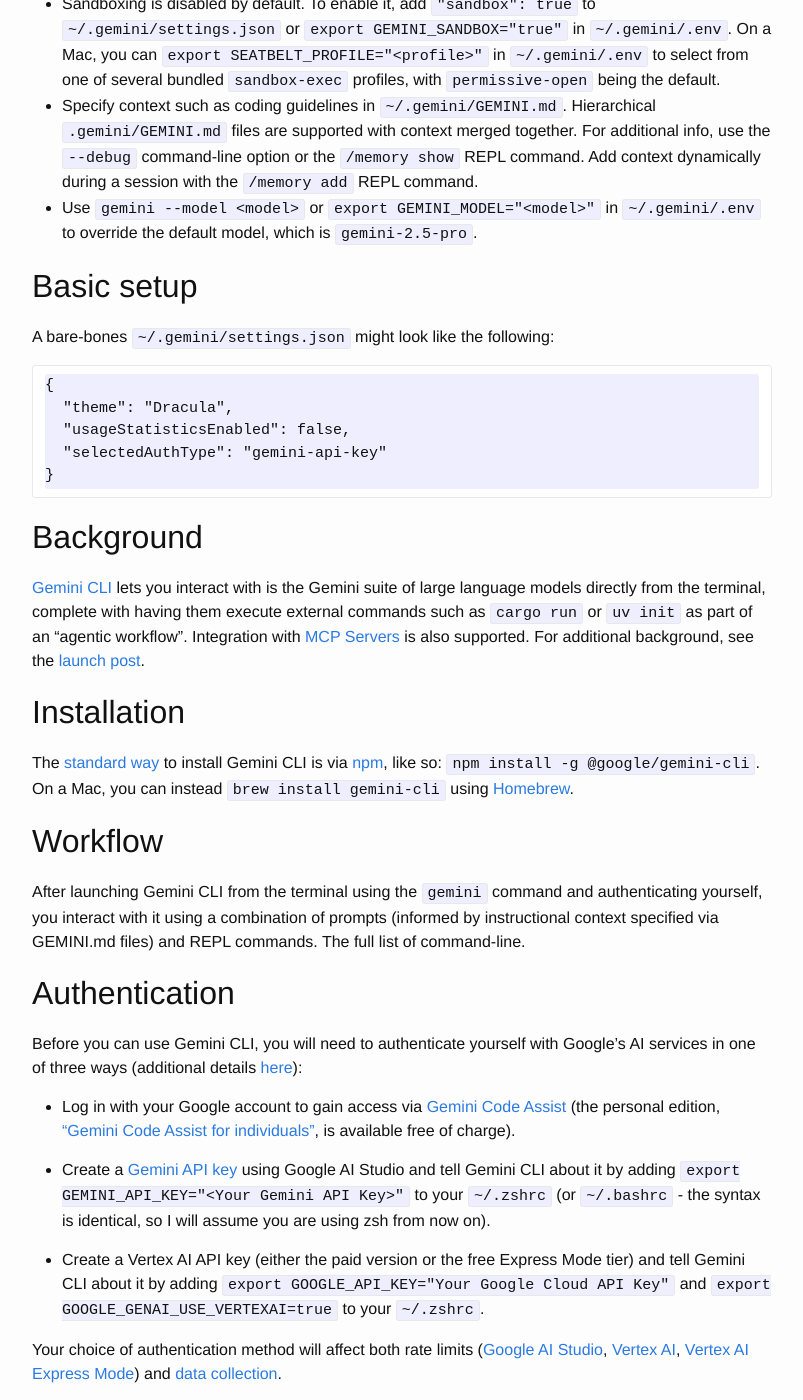
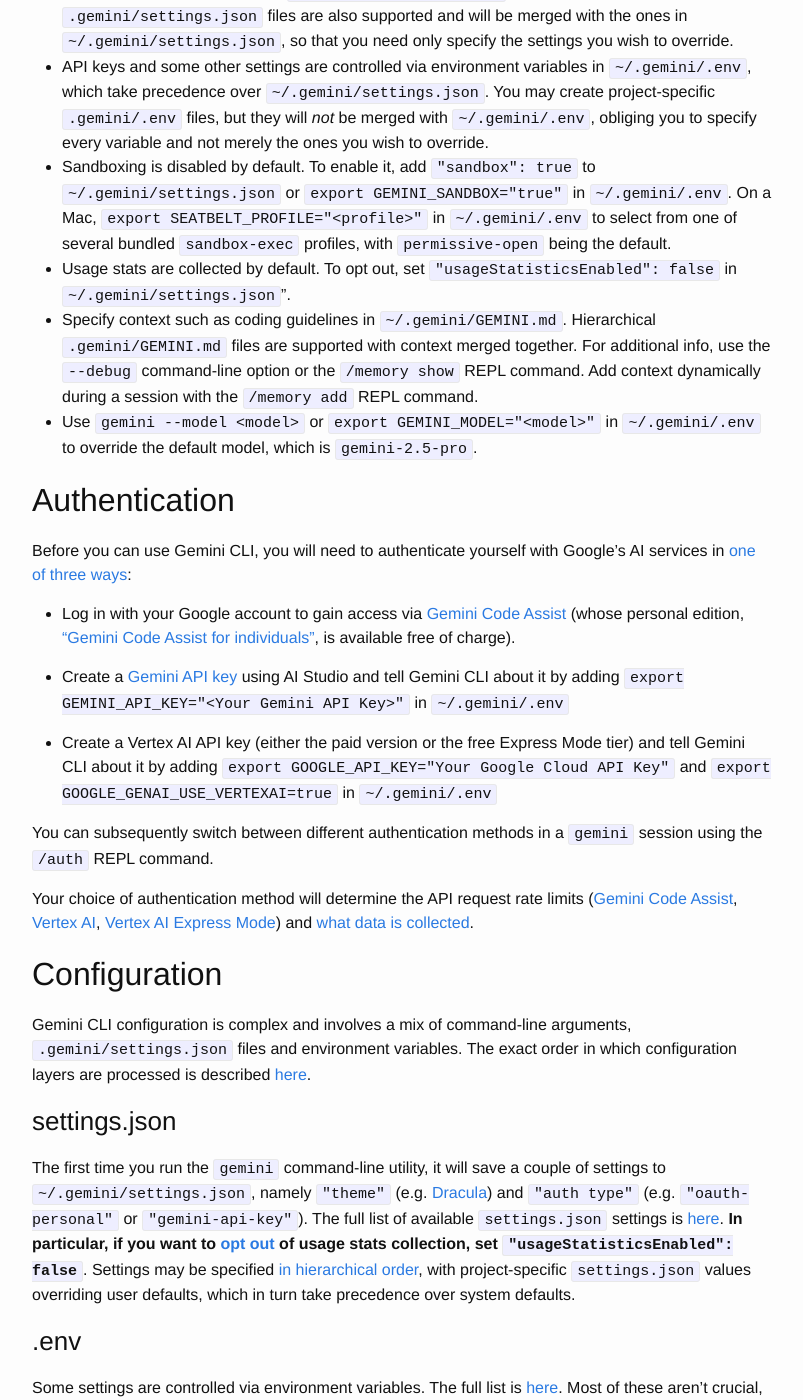
Before and after one commit to vglazer/vglazer.github.io, a Jekyll site: the page built from _posts/2025-07-22-getting-started-with-gemini-cli.md, in a window 1280 px wide and 1400 px high, scrolled down 498 px. Shown: the whole window, without its empty margins (238-1041 px from the left). Built offline with Jekyll 4.4.1, drawn with Linux system fonts in a browser that asks for light colours; nearby versions of some CDN libraries; some of the changed text lies outside the part shown.

Commit message:
Better structure

````diff
--- a/_posts/2025-07-22-getting-started-with-gemini-cli.md
+++ b/_posts/2025-07-22-getting-started-with-gemini-cli.md
@@ -6,53 +6,42 @@ permalink: getting-started-with-gemini-cli-on-a-mac
 categories: ai agents llms productiviy devtools osx gemini google
 ---
 
+## Why this post
+The Gemini CLI [launch post](https://blog.google/technology/developers/introducing-gemini-cli-open-source-ai-agent/) does a good job of summarizing the tool's capabiliies and the [GitHub repo README.md](https://github.com/google-gemini/gemini-cli/) should help you get up and running quickly.
+
+However, the [full docs](https://github.com/google-gemini/gemini-cli/blob/main/docs/index.md) cover a lot of ground and I thought others might also find the notes I took to help me navigate them useful. While there is a bit of a Mac focus, most of this should hopefully apply on other platforms as well.
+
 ## TL;DR
-- On a Mac, you can `brew install gemini-cli`. Otherwise, `npm install -g @google/gemini-cli`.
 - Most settings are controlled via `~/.gemini/settings.json`. Project-specific `.gemini/settings.json` files are also supported and will be merged with the ones in `~/.gemini/settings.json`, so that you need only specify the settings you wish to override.
-- API keys and some other settings are controlled via environment variables set in `~/.gemini/.env`, which take precedence over `~/.gemini/settings.json`. You may create project-specific `.gemini/.env` files, but they will _not_ be merged with `~/.gemini/.env`, obliging you to specify every variable and not merely the ones you wish to override.
-- Sandboxing is disabled by default. To enable it, add `"sandbox": true` to `~/.gemini/settings.json` or `export GEMINI_SANDBOX="true"` in `~/.gemini/.env`. On a Mac, you can `export SEATBELT_PROFILE="<profile>"` in `~/.gemini/.env` to select from one of several bundled `sandbox-exec` profiles, with `permissive-open` being the default.
+- API keys and some other settings are controlled via environment variables in `~/.gemini/.env`, which take precedence over `~/.gemini/settings.json`. You may create project-specific `.gemini/.env` files, but they will _not_ be merged with `~/.gemini/.env`, obliging you to specify every variable and not merely the ones you wish to override.
+- Sandboxing is disabled by default. To enable it, add `"sandbox": true` to `~/.gemini/settings.json` or `export GEMINI_SANDBOX="true"` in `~/.gemini/.env`. On a Mac, `export SEATBELT_PROFILE="<profile>"` in `~/.gemini/.env` to select from one of several bundled `sandbox-exec` profiles, with `permissive-open` being the default.
+- Usage stats are collected by default. To opt out, set `"usageStatisticsEnabled": false` in `~/.gemini/settings.json`".
 - Specify context such as coding guidelines in `~/.gemini/GEMINI.md`. Hierarchical `.gemini/GEMINI.md` files are supported with context merged together. For additional info, use the `--debug` command-line option or the `/memory show` REPL command. Add context dynamically during a session with the `/memory add` REPL command.
 - Use `gemini --model <model>` or `export GEMINI_MODEL="<model>"` in `~/.gemini/.env` to override the default model, which is `gemini-2.5-pro`.
 
-## Basic setup
-A bare-bones `~/.gemini/settings.json` might look like the following:
-```
-{
-  "theme": "Dracula",
-  "usageStatisticsEnabled": false,
-  "selectedAuthType": "gemini-api-key"
-}
-```
+## Authentication
+Before you can use Gemini CLI, you will need to authenticate yourself with Google's AI services in [one of three ways](https://github.com/google-gemini/gemini-cli/blob/main/docs/cli/authentication.md):
 
-## Background
-[Gemini CLI](https://cloud.google.com/gemini/docs/codeassist/gemini-cli) lets you interact with is the Gemini suite of large language models directly from the terminal, complete with having them execute external commands such as `cargo run` or  `uv init` as part of an "agentic workflow". Integration with [MCP Servers](https://modelcontextprotocol.io/introduction) is also supported. For additional background, see the [launch post](https://blog.google/technology/developers/introducing-gemini-cli-open-source-ai-agent/).
+- Log in with your Google account to gain access via [Gemini Code Assist](https://developers.google.com/gemini-code-assist/docs/overview) (whose personal edition, ["Gemini Code Assist for individuals"](https://developers.google.com/gemini-code-assist/docs/overview#supported-features-gca), is available free of charge).
 
-## Installation
-The [standard way](https://github.com/google-gemini/gemini-cli/blob/main/docs/deployment.md#1-standard-installation-recommended-for-typical-users) to install Gemini CLI is via [npm](https://docs.npmjs.com/downloading-and-installing-node-js-and-npm), like so: `npm install -g @google/gemini-cli`. On a Mac, you can instead `brew install gemini-cli` using [Homebrew](https://brew.sh).
+- Create a [Gemini API key](https://aistudio.google.com/apikey) using AI Studio and tell Gemini CLI about it by adding `export GEMINI_API_KEY="<Your Gemini API Key>"` in `~/.gemini/.env`
 
-## Workflow
-After launching Gemini CLI from the terminal using the `gemini` command and authenticating yourself, you interact with it using a combination of prompts (informed by instructional context specified via GEMINI.md files) and REPL commands. The full list of command-line.
+- Create a Vertex AI API key (either the paid version or the free Express Mode tier) and tell Gemini CLI about it by adding `export GOOGLE_API_KEY="Your Google Cloud API Key"` and `export GOOGLE_GENAI_USE_VERTEXAI=true` in `~/.gemini/.env`
 
-## Authentication
-Before you can use Gemini CLI, you will need to authenticate yourself with Google's AI services in one of three ways (additional details [here](https://github.com/google-gemini/gemini-cli/blob/main/docs/cli/authentication.md)):
+You can subsequently switch between different authentication methods in a `gemini` session using the `/auth` REPL command.
 
-- Log in with your Google account to gain access via [Gemini Code Assist](https://developers.google.com/gemini-code-assist/docs/overview) (the personal edition, ["Gemini Code Assist for individuals"](https://developers.google.com/gemini-code-assist/docs/overview#supported-features-gca), is available free of charge).
-
-- Create a [Gemini API key](https://aistudio.google.com/apikey) using Google AI Studio and tell Gemini CLI about it by adding `export GEMINI_API_KEY="<Your Gemini API Key>"` to your `~/.zshrc` (or `~/.bashrc` - the syntax is identical, so I will assume you are using zsh from now on).
-
-- Create a Vertex AI API key (either the paid version or the free Express Mode tier) and tell Gemini CLI about it by adding `export GOOGLE_API_KEY="Your Google Cloud API Key"` and `export GOOGLE_GENAI_USE_VERTEXAI=true` to your `~/.zshrc`.
-
-Your choice of authentication method will affect both rate limits ([Google AI Studio](https://ai.google.dev/gemini-api/docs/rate-limits#free-tier), [Vertex AI](https://cloud.google.com/vertex-ai/generative-ai/docs/quotas), [Vertex AI Express Mode](https://cloud.google.com/vertex-ai/generative-ai/docs/start/express-mode/overview#models)) and [data collection](https://github.com/google-gemini/gemini-cli/blob/main/docs/tos-privacy.md).
-
-You can subsequently switch between different authentication methods in a Gemini CLI session using the `/auth` REPL command.
+Your choice of authentication method will determine the API request rate limits ([Gemini Code Assist](https://ai.google.dev/gemini-api/docs/rate-limits#free-tier), [Vertex AI](https://cloud.google.com/vertex-ai/generative-ai/docs/quotas), [Vertex AI Express Mode](https://cloud.google.com/vertex-ai/generative-ai/docs/start/express-mode/overview#models)) and [what data is collected](https://github.com/google-gemini/gemini-cli/blob/main/docs/tos-privacy.md).
 
 ## Configuration
 Gemini CLI configuration is complex and involves a mix of command-line arguments, `.gemini/settings.json` files and environment variables. The exact order in which configuration layers are processed is described [here](https://github.com/google-gemini/gemini-cli/blob/main/docs/cli/configuration.md#configuration-layers).
 
+### settings.json
 The first time you run the `gemini` command-line utility, it will save a couple of settings to `~/.gemini/settings.json`, namely `"theme"` (e.g. [Dracula](https://draculatheme.com)) and `"auth type"` (e.g. `"oauth-personal"` or `"gemini-api-key"`). The full list of available `settings.json` settings is [here](https://github.com/google-gemini/gemini-cli/blob/main/docs/cli/configuration.md#available-settings-in-settingsjson). **In particular, if you want to [opt out](https://github.com/google-gemini/gemini-cli/blob/main/docs/cli/configuration.md#usage-statistics) of usage stats collection, set `"usageStatisticsEnabled": false`**. Settings may be specified [in hierarchical order](https://github.com/google-gemini/gemini-cli/blob/main/docs/cli/configuration.md#configuration-layers), with project-specific `settings.json` values overriding user defaults, which in turn take precedence over system defaults.
 
+### .env
 Some settings are controlled via environment variables. The full list is [here](https://github.com/google-gemini/gemini-cli/blob/main/docs/cli/configuration.md#environment-variables--env-files). Most of these aren't crucial, but a few key ones will be covered in subsequent sections. While environment variables can be set directly in your `~/.zshrc` or `~/.bashrc`, the recommended approach is to store them in dedicated `.env` files and place these inside `.gemini` directories. These are then [searched in hierarchical order](https://github.com/google-gemini/gemini-cli/blob/main/docs/cli/authentication.md#persisting-environment-variables-with-env-files) starting from the current working directory up through `~/.gemini/.env`. **Note, however, that the search stops at the first `.env` file encountered and variables are _not_ merged across multiple files**.
 
+### Putting It All Together
 Let's use sandboxing to illustrate how it all fits together, since it's off by default (more on that later) it can be alternatively enabled via `settings.json`, environment variables and command-line switches:
 - Create an empty project directory somewhere: `mkdir -p ~/junk/myproject; cd ~/junk/myproject`.
 - Run `gemini`. The status bar will say "no sandbox (see /docs)". Exit `gemini`.
@@ -61,17 +50,6 @@ Let's use sandboxing to illustrate how it all fits together, since it's off by d
 - Create a fresh, project-specific `settings.json`: `mkdir .gemini; cd .gemini; echo '{"sandbox": true}' >> settings.json`.
 
 . If you end the session, add `sandbox: true` to `~/.gemini/settings.json` and restart `gemini`, the status bar will change to indicate that sandboxing has been enabled (on a Mac, it will say "macOS Seatbelt (permissive-open)" provided you haven't changed any other settings). If you end the session and add `export GEMINI_SANDBOX="false"` to `~/.gemini/.env`, without modifyding `settings.json`, and restart `gemini`, the status bar will once again say "no sandbox", because `.env` trumps `settings.json`. sandboxing will be disabled. On the other hand, if you have `export GEMINI_MODEL="gemini-2.5-pro"` in `~/.gemini/.env` and launch Gemini CLI with `gemini --model gemini-2.5-flash`, Gemini 2.5 Flash will be the model used for the session.
-
-## Model Selection
-The `GEMINI_MODEL` environment variable lets you override the default model, which is equivalent to `export GEMINI_MODEL="gemini-2.5-pro"`. While there is no equivalent `settings.json` setting or REPL command for it, you can also specify which model to use for a given session via the `--model` [command-line argument](https://github.com/google-gemini/gemini-cli/blob/main/docs/cli/configuration.md#command-line-arguments). But why switch to other models when [Gemini 2.5 Pro](https://cloud.google.com/vertex-ai/generative-ai/docs/models/gemini/2-5-pro) is already "the best"?
-
-[Rate limits](https://ai.google.dev/gemini-api/docs/rate-limits#free-tier) are one reason. When using Gemini API keys, for example, you get more than twice as many free requests per day with [Gemini 2.5 Flash](https://cloud.google.com/vertex-ai/generative-ai/docs/models/gemini/2-5-flash) (`export GEMINI_MODEL="gemini-2.5-flash"`) as with Gemini 2.5 Pro.
-
-Response time is another. With [Gemini 2.5 Flash-Lite](https://cloud.google.com/vertex-ai/generative-ai/docs/models/gemini/2-5-flash-lite) (`export GEMINI_MODEL="gemini-2.5-flash-lite"`), you get much lower latency in addition to ten times as many free requests per day.
-
-Supported `<model>` values include `gemini-{2.0, 2.5}-{flash-lite, flash, pro}`.
-
-You can use the `/stats model` REPL command to see the number of requests made so far and their average latency. It will also show you the number of tokens used.
 
 ## Sandboxing
 Given Gemini CLI's ability to execute arbitrary commands on your machine, safety is definitely a concern. To mitigate this risk, Gemini CLI supports [sandboxing](https://github.com/google-gemini/gemini-cli/blob/main/docs/sandbox.md). **However, sandboxing is disabled by default except in "YOLO mode" (which is itself off by default for safety reasons)**.
@@ -96,3 +74,24 @@ For example, if you add `"coreTools": ["run_shell_command(git)"]` to `settings.j
 ## Instructional Context
 TODO
 **To get a better sense of how it all fits together, try turning on debug mode with `gemini --debug`**.
+
+## Model Selection
+The `GEMINI_MODEL` environment variable lets you override the default model, which is equivalent to `export GEMINI_MODEL="gemini-2.5-pro"`. While there is no equivalent `settings.json` setting or REPL command for it, you can also specify which model to use for a given session via the `--model` [command-line argument](https://github.com/google-gemini/gemini-cli/blob/main/docs/cli/configuration.md#command-line-arguments). But why switch to other models when [Gemini 2.5 Pro](https://cloud.google.com/vertex-ai/generative-ai/docs/models/gemini/2-5-pro) is already "the best"?
+
+[Rate limits](https://ai.google.dev/gemini-api/docs/rate-limits#free-tier) are one reason. When using Gemini API keys, for example, you get more than twice as many free requests per day with [Gemini 2.5 Flash](https://cloud.google.com/vertex-ai/generative-ai/docs/models/gemini/2-5-flash) (`export GEMINI_MODEL="gemini-2.5-flash"`) as with Gemini 2.5 Pro.
+
+Response time is another. With [Gemini 2.5 Flash-Lite](https://cloud.google.com/vertex-ai/generative-ai/docs/models/gemini/2-5-flash-lite) (`export GEMINI_MODEL="gemini-2.5-flash-lite"`), you get much lower latency in addition to ten times as many free requests per day.
+
+Supported `<model>` values include `gemini-{2.0, 2.5}-{flash-lite, flash, pro}`.
+
+You can use the `/stats model` REPL command to see the number of requests made so far and their average latency. It will also show you the number of tokens used.
+
+## Sample setup
+A bare-bones `~/.gemini/settings.json` might look like the following:
+```
+{
+  "theme": "Dracula",
+  "usageStatisticsEnabled": false,
+  "selectedAuthType": "gemini-api-key"
+}
+```
````
